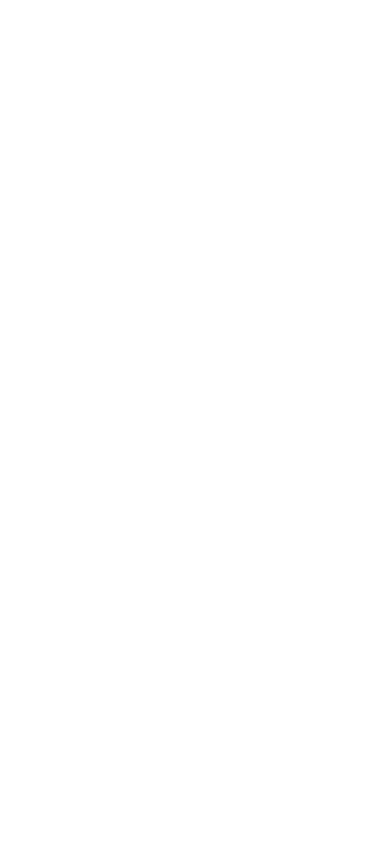
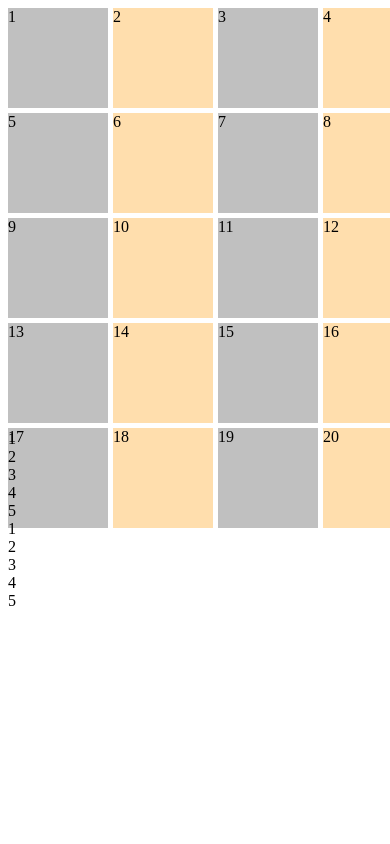
Before and after one commit to paige0701/study-css, a plain HTML site: page grid/index.html in a window 390 px wide. Shown: the top 844 px of the page. Drawn offline with Linux system fonts and the light colour scheme.

```diff
--- a/grid/index.html
+++ b/grid/index.html
@@ -10,10 +10,45 @@
 </head>
 <body>
 <div class="grid">
-    <div class="header">header</div>
-    <div class="content">content</div>
-    <div class="nav">nav</div>
-    <div class="footer">footer</div>
+<!--    <div class="header">header</div>-->
+<!--    <div class="content">content</div>-->
+<!--    <div class="nav">nav</div>-->
+<!--    <div class="footer">footer</div>-->
+    <div class="item">1</div>
+    <div class="item">2</div>
+    <div class="item">3</div>
+    <div class="item">4</div>
+    <div class="item">5</div>
+    <div class="item">6</div>
+    <div class="item">7</div>
+    <div class="item">8</div>
+    <div class="item">9</div>
+    <div class="item">10</div>
+    <div class="item">11</div>
+    <div class="item">12</div>
+    <div class="item">13</div>
+    <div class="item">14</div>
+    <div class="item">15</div>
+    <div class="item">16</div>
+    <div class="item">17</div>
+    <div class="item">18</div>
+    <div class="item">19</div>
+    <div class="item">20</div>
+</div>
+
+<div class="grid1">
+    <div class="child">1</div>
+    <div class="child">2</div>
+    <div class="child">3</div>
+    <div class="child">4</div>
+    <div class="child">5</div>
+</div>
+<div class="grid2">
+    <div class="child">1</div>
+    <div class="child">2</div>
+    <div class="child">3</div>
+    <div class="child">4</div>
+    <div class="child">5</div>
 </div>
 </body>
 </html>
--- a/grid/style.css
+++ b/grid/style.css
@@ -1,16 +1,11 @@
 .grid {
     display: grid;
     gap: 5px;
-    height: 250vh;
-    grid-template-columns: repeat(4, 100px);
+    height: 50vh;
+    grid-template-columns: repeat(4, minmax(100px, 1fr));
     grid-template-rows: repeat(4, 100px);
 
-    /*this is moving the whole grid!!*/
-    /*justify-content: center;*/
-    /*align-content: end;*/
-
-    /*short cut for align-content / justify-content*/
-    place-content: end center
+    grid-auto-rows: 100px;
 }
 
 .header {
@@ -28,3 +23,11 @@
 .footer {
     background-color: cadetblue;
 }
+
+.item:nth-child(odd) {
+    background-color: silver;
+}
+
+.item:nth-child(even) {
+    background-color: navajowhite;
+}
```
Also changed, not shown: grid/responsive.html (added, +52 -0 lines).
